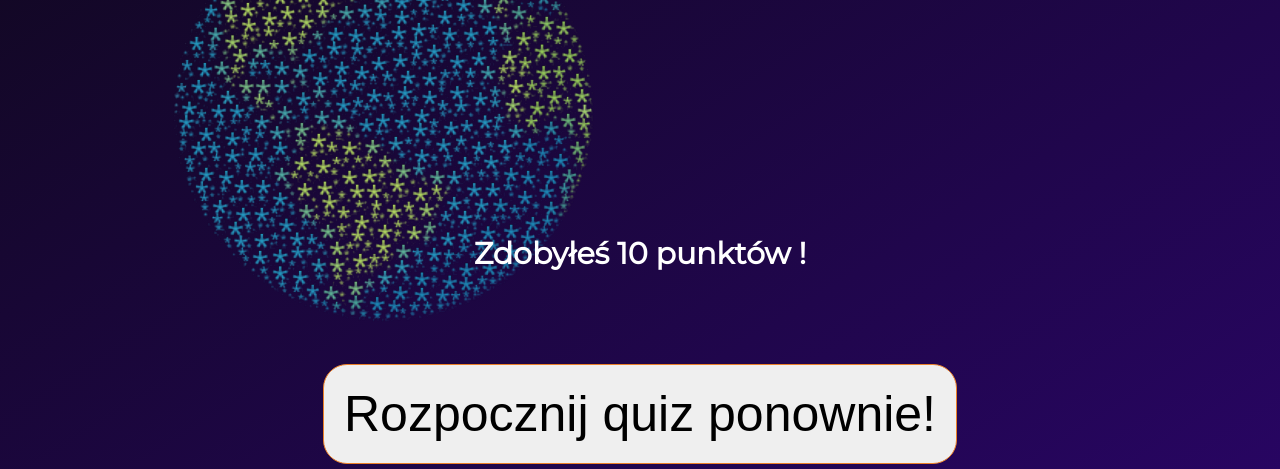
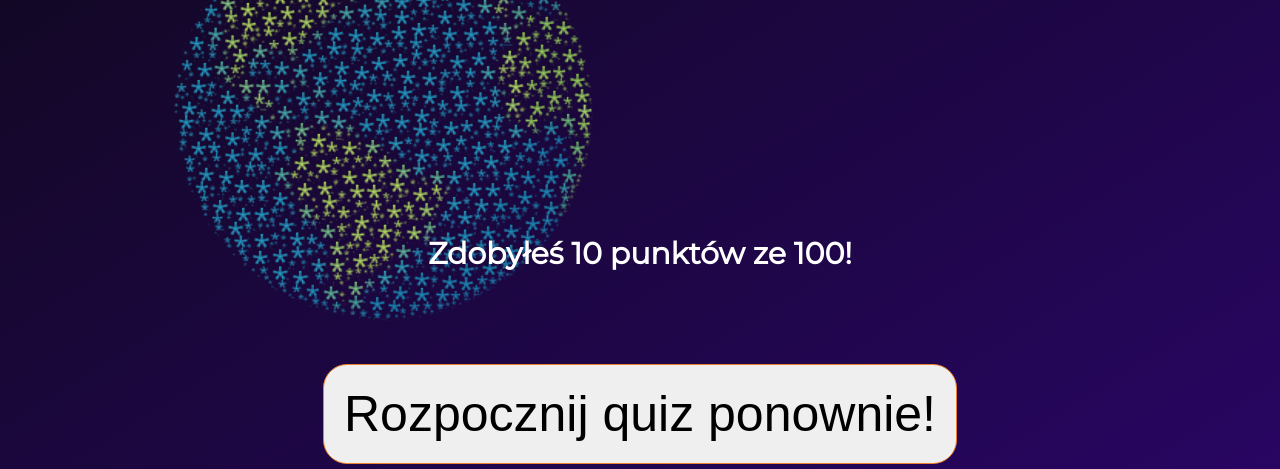
Before and after one commit to garnekCAT/Edukacyjny-Quiz-Klimatyczny, a Flask app: template Quiz/templates/wynik.html in a window 1280 px wide. Shown: the part 236-705 px from the top of the page. Run offline with Flask 3, Linux system fonts and the light colour scheme; the template is opened without the code that fills it: most values are stand-ins (such as "Sample title", 1, 10 or a date in 2020).

Commit message:
wynik.html

```diff
--- a/Quiz/templates/wynik.html
+++ b/Quiz/templates/wynik.html
@@ -18,7 +18,7 @@
   </header>
   <main>
     {% block content %}
-    <h2 class="main__title">Zdobyłeś {{ score }} punktów !</h2>
+    <h2 class="main__title">Zdobyłeś {{ score }} punktów ze 100!</h2>
     <ul class="list" id="list">
       <li class="list__item">
         <form action="/pyt1" method="POST">
```
